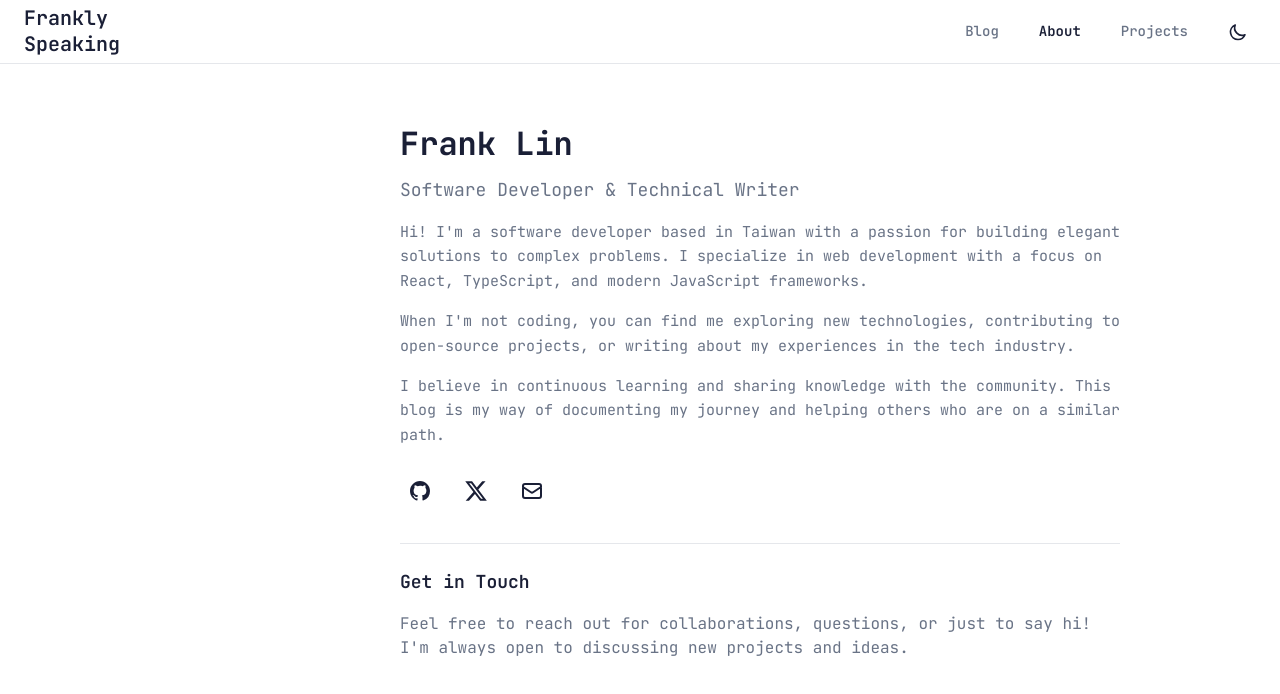
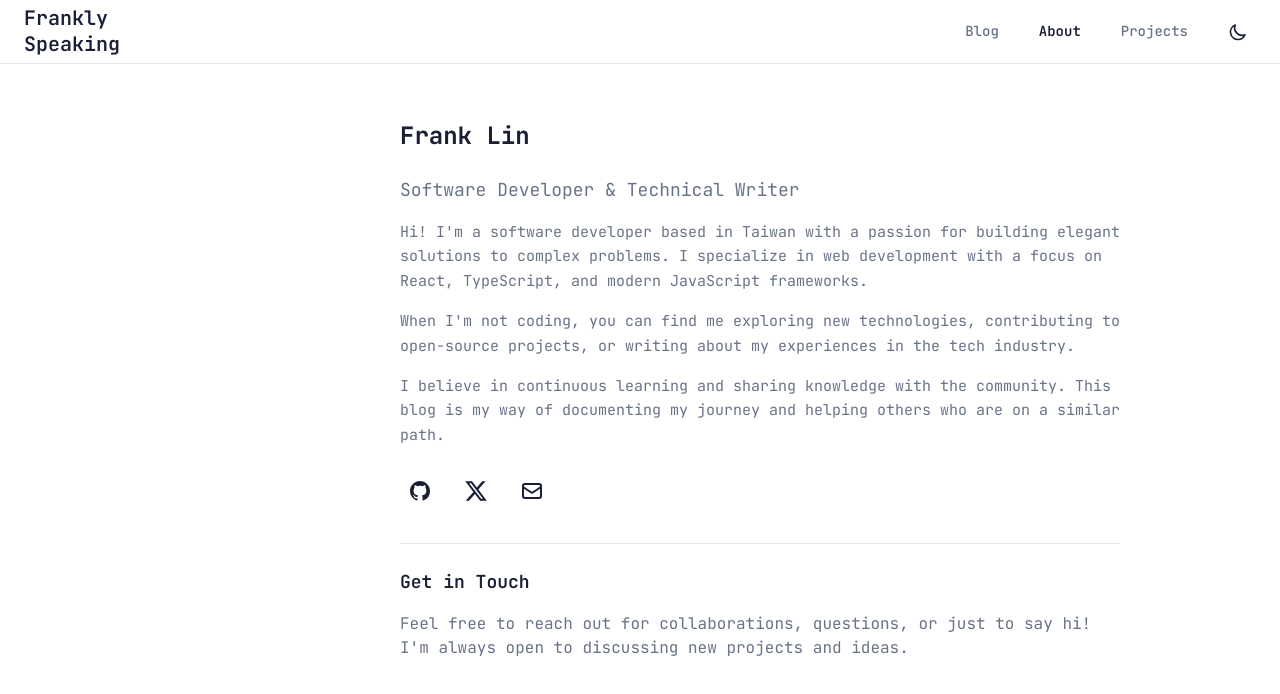
Before and after one commit to franKobayasi/frankly-speaking, a Next.js app: page /frankly-speaking/about in a window 1280 px wide. Shown: the top 694 px of the page. Built offline with nearby package versions, Linux system fonts and the light colour scheme.

Commit message:
fix: unify page title spacing across all pages

```diff
--- a/src/pages/blog/index.tsx
+++ b/src/pages/blog/index.tsx
@@ -80,7 +80,7 @@ export default function BlogPage({ posts: initialPosts, allTags: tags, darkMode,
       />
 
       <main className="main-content">
-        <h1 className="text-2xl font-bold mb-4 text-text-primary dark:text-text-dark-primary">
+        <h1 className="text-2xl font-bold mb-6 text-text-primary dark:text-text-dark-primary">
           All Posts
         </h1>
 
--- a/src/style/global.css
+++ b/src/style/global.css
@@ -365,7 +365,7 @@
 }
 
 .about-name {
-  @apply text-[32px] font-bold text-text-primary mb-2;
+  @apply text-2xl font-bold text-text-primary mb-6;
 }
 
 .dark .about-name {
```
